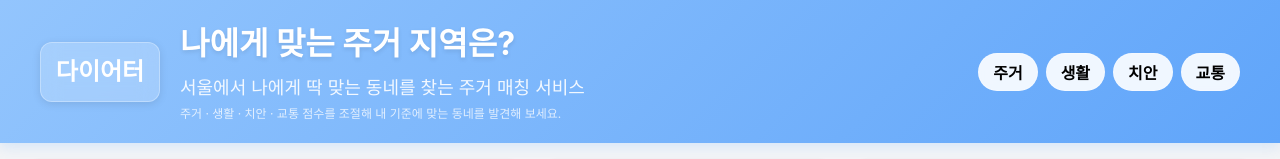
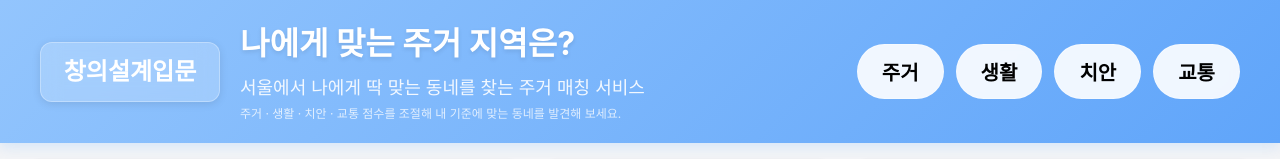
Before and after one commit to dlwldn4824/creative_py_project, a React (Vite) app in the folder my-app/: page / in a window 1280 px wide. Shown: the top 159 px of the page. Built offline with nearby package versions, Linux system fonts and the light colour scheme; a web font is replaced by a local one.

Commit message:
readme 첨부

```diff
--- a/my-app/src/App.css
+++ b/my-app/src/App.css
@@ -46,7 +46,7 @@ body {
 }
 
 .logo {
-  width: 120px;
+  width: 180px;
   height: 60px;
   background: rgba(255, 255, 255, 0.2);
   backdrop-filter: blur(10px);
@@ -64,14 +64,14 @@ body {
 /* 카테고리 칩 */
 .category-chips {
   display: flex;
-  gap: 8px;
+  gap: 12px;
   align-items: center;
 }
 
 .chip {
-  padding: 6px 14px;
+  padding: 12px 24px;
   border-radius: 999px;
-  font-size: 16px;
+  font-size: 20px;
   font-weight: 600;
   background: rgba(255, 255, 255, 0.14);
   backdrop-filter: blur(4px);
--- a/my-app/src/pages/CategoryDetail.jsx
+++ b/my-app/src/pages/CategoryDetail.jsx
@@ -59,8 +59,8 @@ export default function CategoryDetail() {
   return (
     <div className="app-root">
       <header className="app-header">
-        <div className="logo" onClick={() => navigate("/")}>
-          로고
+        <div className="logo" onClick={() => navigate("/")} style={{ cursor: "pointer" }}>
+          창의설계입문
         </div>
         <div className="header-text">
           <h1>{meta.label} 상세 보기</h1>
--- a/my-app/src/pages/CrimePage.jsx
+++ b/my-app/src/pages/CrimePage.jsx
@@ -175,7 +175,7 @@ export default function CrimePage() {
     <div className="app-root">
       <header className="app-header" style={{ background: "linear-gradient(135deg, #93c5fd 0%, #60a5fa 100%)", color: "#000" }}>
         <div style={{ display: "flex", alignItems: "center", gap: "20px", flex: 1 }}>
-          <div className="logo" style={{ color: "#000" }}>다이어터</div>
+          <div className="logo" onClick={() => navigate("/")} style={{ color: "#000", cursor: "pointer" }}>창의설계입문</div>
           <div className="header-text" style={{ color: "#000" }}>
             <h1 style={{ color: "#000" }}>나에게 맞는 주거 지역은?</h1>
             <p style={{ color: "#000" }}>서울에서 나에게 딱 맞는 동네를 찾는 주거 매칭 서비스</p>
--- a/my-app/src/pages/Home.jsx
+++ b/my-app/src/pages/Home.jsx
@@ -198,7 +198,7 @@ export default function Home() {
     <div className="app-root">
       <header className="app-header">
         <div style={{ display: "flex", alignItems: "center", gap: "20px", flex: 1 }}>
-          <div className="logo">다이어터</div>
+          <div className="logo" onClick={() => navigate("/")} style={{ cursor: "pointer" }}>창의설계입문</div>
           <div className="header-text">
             <h1>나에게 맞는 주거 지역은?</h1>
             <p>서울에서 나에게 딱 맞는 동네를 찾는 주거 매칭 서비스</p>
--- a/my-app/src/pages/HousingPage.jsx
+++ b/my-app/src/pages/HousingPage.jsx
@@ -129,7 +129,7 @@ export default function HousingPage() {
     <div className="app-root">
       <header className="app-header" style={{ background: "linear-gradient(135deg, #fbcfe8 0%, #f9a8d4 100%)", color: "#000" }}>
         <div style={{ display: "flex", alignItems: "center", gap: "20px", flex: 1 }}>
-          <div className="logo" style={{ color: "#000" }}>다이어터</div>
+          <div className="logo" onClick={() => navigate("/")} style={{ color: "#000", cursor: "pointer" }}>창의설계입문</div>
           <div className="header-text" style={{ color: "#000" }}>
             <h1 style={{ color: "#000" }}>나에게 맞는 주거 지역은?</h1>
             <p style={{ color: "#000" }}>서울에서 나에게 딱 맞는 동네를 찾는 주거 매칭 서비스</p>
--- a/my-app/src/pages/LifePage.jsx
+++ b/my-app/src/pages/LifePage.jsx
@@ -86,7 +86,7 @@ export default function LifePage() {
     <div className="app-root">
       <header className="app-header" style={{ background: "linear-gradient(135deg, #86efac 0%, #4ade80 100%)", color: "#000" }}>
         <div style={{ display: "flex", alignItems: "center", gap: "20px", flex: 1 }}>
-          <div className="logo" style={{ color: "#000" }}>다이어터</div>
+          <div className="logo" onClick={() => navigate("/")} style={{ color: "#000", cursor: "pointer" }}>창의설계입문</div>
           <div className="header-text" style={{ color: "#000" }}>
             <h1 style={{ color: "#000" }}>나에게 맞는 주거 지역은?</h1>
             <p style={{ color: "#000" }}>서울에서 나에게 딱 맞는 동네를 찾는 주거 매칭 서비스</p>
--- a/my-app/src/pages/TransportPage.jsx
+++ b/my-app/src/pages/TransportPage.jsx
@@ -89,7 +89,7 @@ export default function TransportPage() {
     <div className="app-root">
       <header className="app-header" style={{ background: "linear-gradient(135deg, #fde68a 0%, #fbbf24 100%)", color: "#000" }}>
         <div style={{ display: "flex", alignItems: "center", gap: "20px", flex: 1 }}>
-          <div className="logo" style={{ color: "#000" }}>다이어터</div>
+          <div className="logo" onClick={() => navigate("/")} style={{ color: "#000", cursor: "pointer" }}>창의설계입문</div>
           <div className="header-text" style={{ color: "#000" }}>
             <h1 style={{ color: "#000" }}>나에게 맞는 주거 지역은?</h1>
             <p style={{ color: "#000" }}>서울에서 나에게 딱 맞는 동네를 찾는 주거 매칭 서비스</p>
```
Also changed, not shown: my-app/src/components/TrendingRegions.jsx (line endings or trailing spaces), 2 other files (tests, documents, lock files or other folders).
